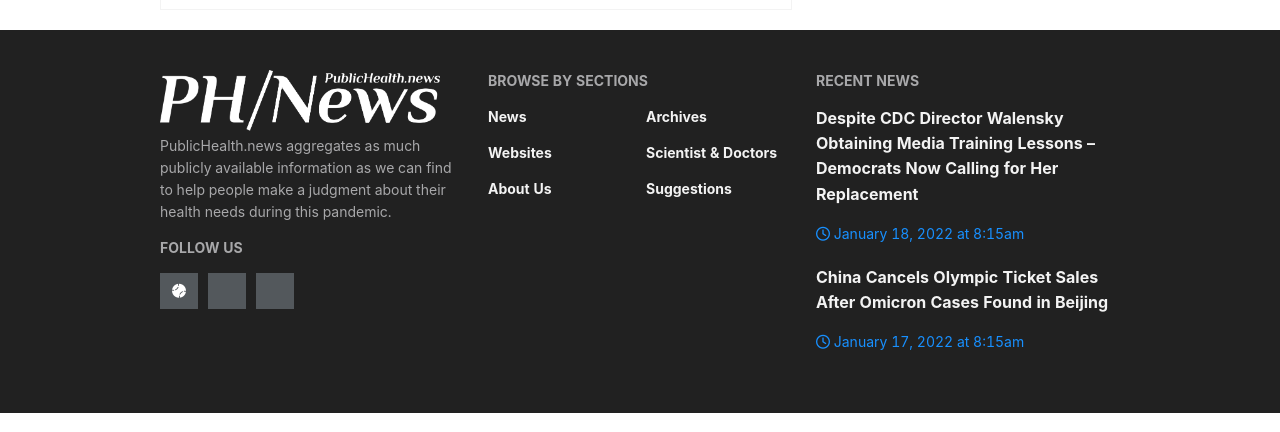
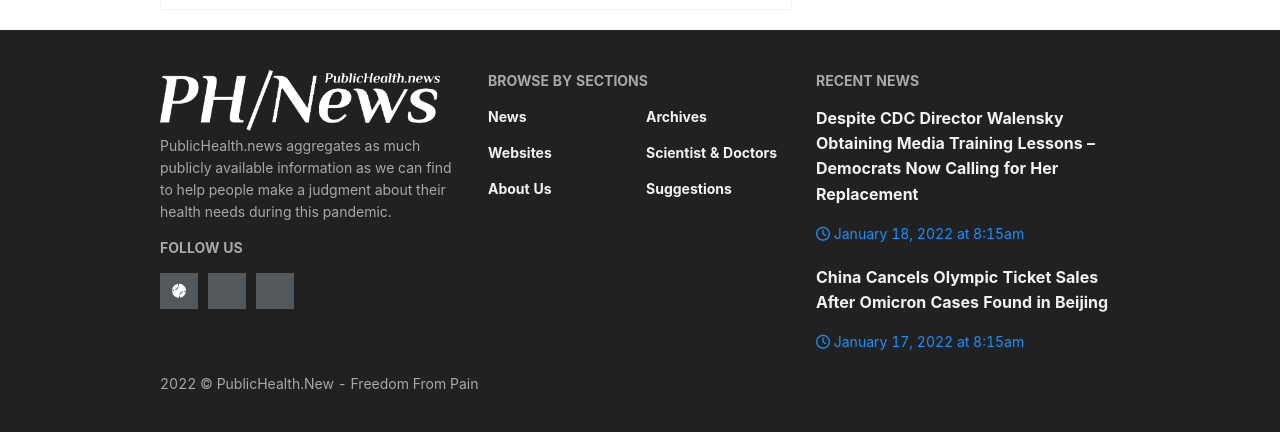
Before and after one commit to abetterz/publichealth, a React (Create React App) app: page / in a window 1280 px wide. Shown: the part 4308-4740 px from the top of the page. Built offline with nearby package versions, Linux system fonts and the light colour scheme; no server answers; some icons are missing.

Commit message:
done with footer

```diff
--- a/src/components/screens/index.js
+++ b/src/components/screens/index.js
@@ -71,6 +71,31 @@ export const Index = (props) => {
     },
   ];
 
+  let footer_span = {
+    xs: 24,
+    sm: 24,
+    md: 12,
+    lg: 12,
+    xl: 8,
+    xxl: 8,
+  };
+  let footer_far_span = {
+    xs: 24,
+    sm: 24,
+    md: 24,
+    lg: 24,
+    xl: 8,
+    xxl: 8,
+  };
+  let footer_article = {
+    xs: 24,
+    sm: 24,
+    md: 12,
+    lg: 12,
+    xl: 24,
+    xxl: 24,
+  };
+
   let span = {
     xs: 22,
     sm: 20,
@@ -127,7 +152,7 @@ export const Index = (props) => {
           {/* container start */}
           <Col {...span} className="app">
             <Row gutter={24}>
-              <Col span={8}>
+              <Col style={{ marginBottom: 30 }} {...footer_span}>
                 <img
                   src={logo_white}
                   className="footer_logo"
@@ -149,7 +174,7 @@ export const Index = (props) => {
                   ))}
                 </div>
               </Col>
-              <Col span={8}>
+              <Col style={{ marginBottom: 30 }} {...footer_span}>
                 <p className="footer_title">Browse by Sections</p>
                 <Row gutter={12}>
                   {menus.map((item) => (
@@ -161,20 +186,24 @@ export const Index = (props) => {
                   ))}
                 </Row>
               </Col>
-              <Col span={8}>
+              <Col {...footer_far_span}>
                 <p className="footer_title">Recent News</p>
-
+                <Row>
                   {news.map((item) => {
                     return (
+                      <Col {...footer_article}>
                         <a href={item.link}>
                           <div className="recent_news_container">
                             <p className="recent_news_title">{item.title}</p>
                             <FA icon={"far fa-clock"} title={item.date} />
                           </div>
                         </a>
+                      </Col>
                     );
                   })}
+                </Row>
               </Col>
+              <Col>2022 &copy; PublicHealth.New - Freedom From Pain</Col>
             </Row>
           </Col>
           {/* container end */}
```
Lines whose indentation alone changed are shown as unchanged.
